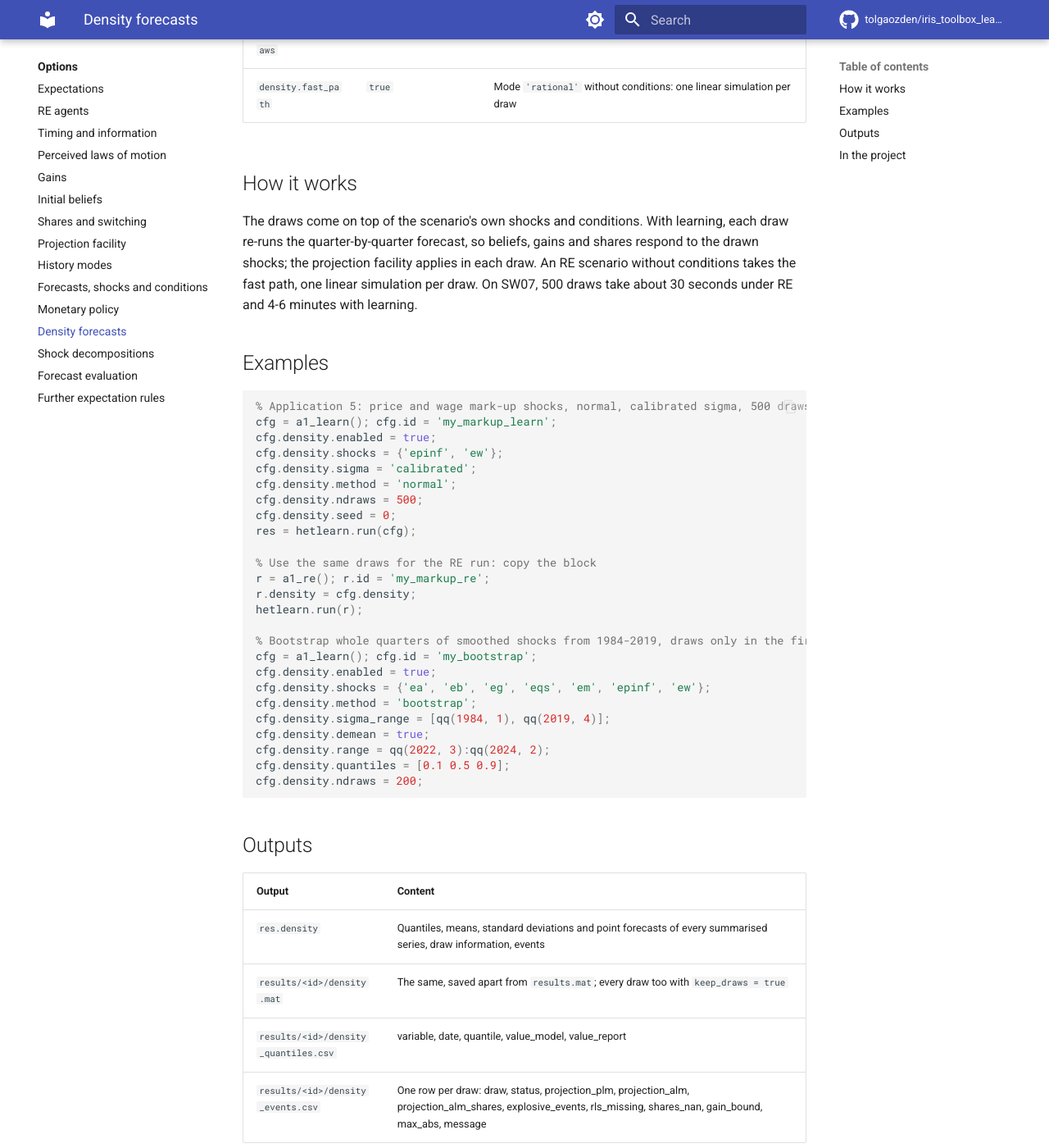
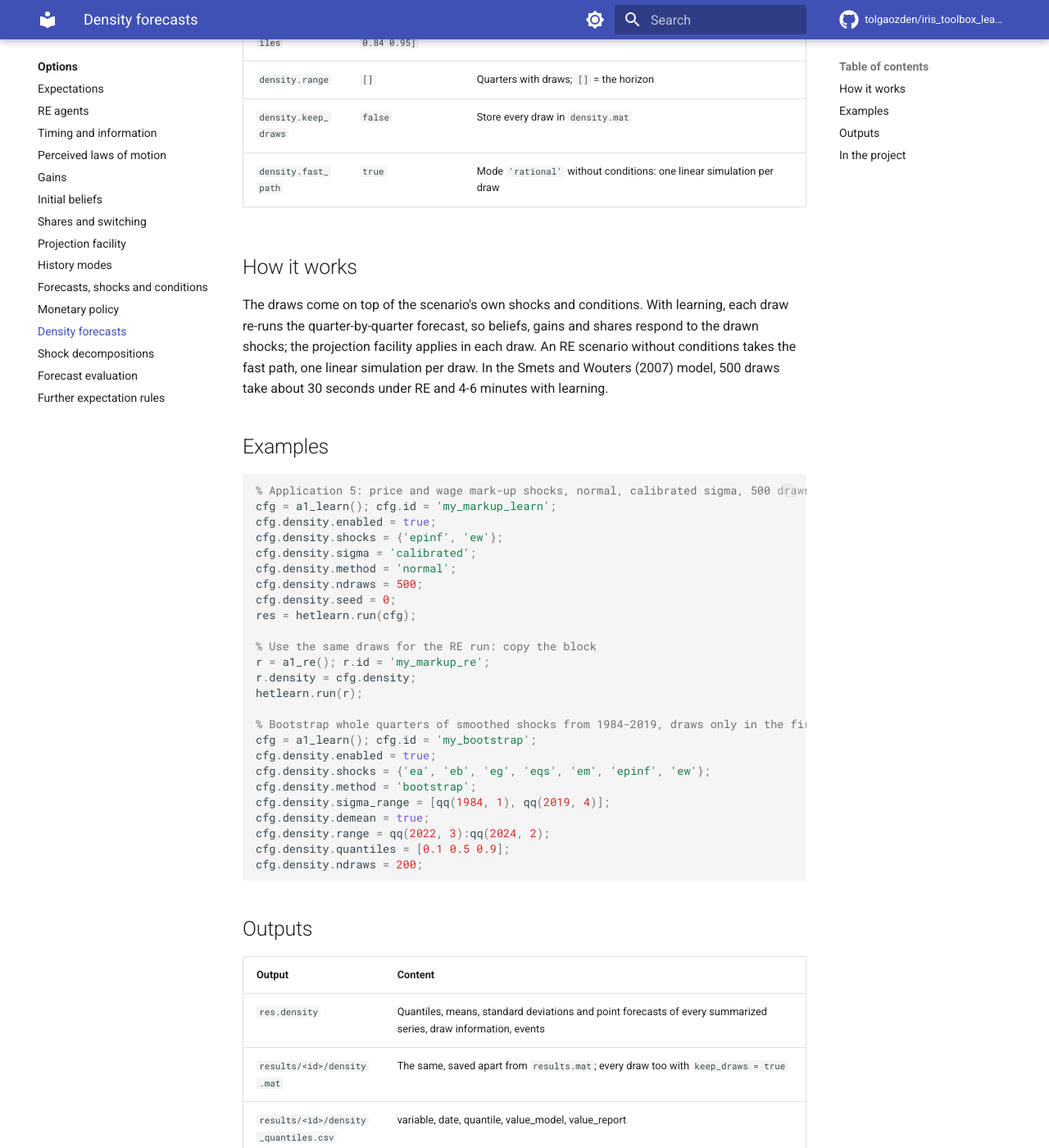
Before and after one commit to HetLearn/iris_toolbox_learning, an MkDocs documentation site: the page built from docs_site/options/densities.md, in a window 1280 px wide and 1400 px high, scrolled down 880 px. Shown: the whole window at 82% size. Built offline with MkDocs 1.6.1 and Material for MkDocs 9.7.7, drawn with Linux system fonts in a browser that asks for light colours; comment, search, counter and statistics services are not loaded; some of the changed text lies outside the part shown.

Commit message:
Site page revised to the writing rules (docs_site/options/densities.md)
US spelling, no second person, abbreviations spelled out on first use, internal dates and labels removed, notation aligned with the technical appendix.

```diff
--- a/docs_site/options/densities.md
+++ b/docs_site/options/densities.md
@@ -7,7 +7,7 @@
 |---|---|---|
 | `density.enabled` | `false` | Switch on |
 | `density.shocks` | cellstr | Shocks to draw (required when enabled) |
-| `density.sigma` | `'calibrated'`, `'smoothed'` | The model's `std_<shock>`, or the sample standard deviation of the RE-smoothed shocks over `sigma_range` |
+| `density.sigma` | `'calibrated'`, `'smoothed'` | The model's `std_<shock>`, or the sample standard deviation of the shocks smoothed by the rational expectations (RE) model over `sigma_range` |
 | `density.sigma_range` | `[]` | `[]` = the filter range |
 | `density.method` | `'normal'`, `'bootstrap'` | Normal draws, or resampled whole quarters of smoothed shocks |
 | `density.demean` | `true` | Bootstrap: demean the pool first |
@@ -23,7 +23,7 @@
 The draws come on top of the scenario's own shocks and conditions. With learning, each draw
 re-runs the quarter-by-quarter forecast, so beliefs, gains and shares respond to the drawn
 shocks; the projection facility applies in each draw. An RE scenario without conditions takes
-the fast path, one linear simulation per draw. On SW07, 500 draws take about 30 seconds under
+the fast path, one linear simulation per draw. In the Smets and Wouters (2007) model, 500 draws take about 30 seconds under
 RE and 4-6 minutes with learning.
 
 ## Examples
@@ -60,7 +60,7 @@
 
 | Output | Content |
 |---|---|
-| `res.density` | Quantiles, means, standard deviations and point forecasts of every summarised series, draw information, events |
+| `res.density` | Quantiles, means, standard deviations and point forecasts of every summarized series, draw information, events |
 | `results/<id>/density.mat` | The same, saved apart from `results.mat`; every draw too with `keep_draws = true` |
 | `results/<id>/density_quantiles.csv` | variable, date, quantile, value_model, value_report |
 | `results/<id>/density_events.csv` | One row per draw: draw, status, projection_plm, projection_alm, projection_alm_shares, explosive_events, rls_missing, shares_nan, gain_bound, max_abs, message |
```
Also changed, not shown: other parts of docs_site/options/densities.md (+2 -2 lines).
